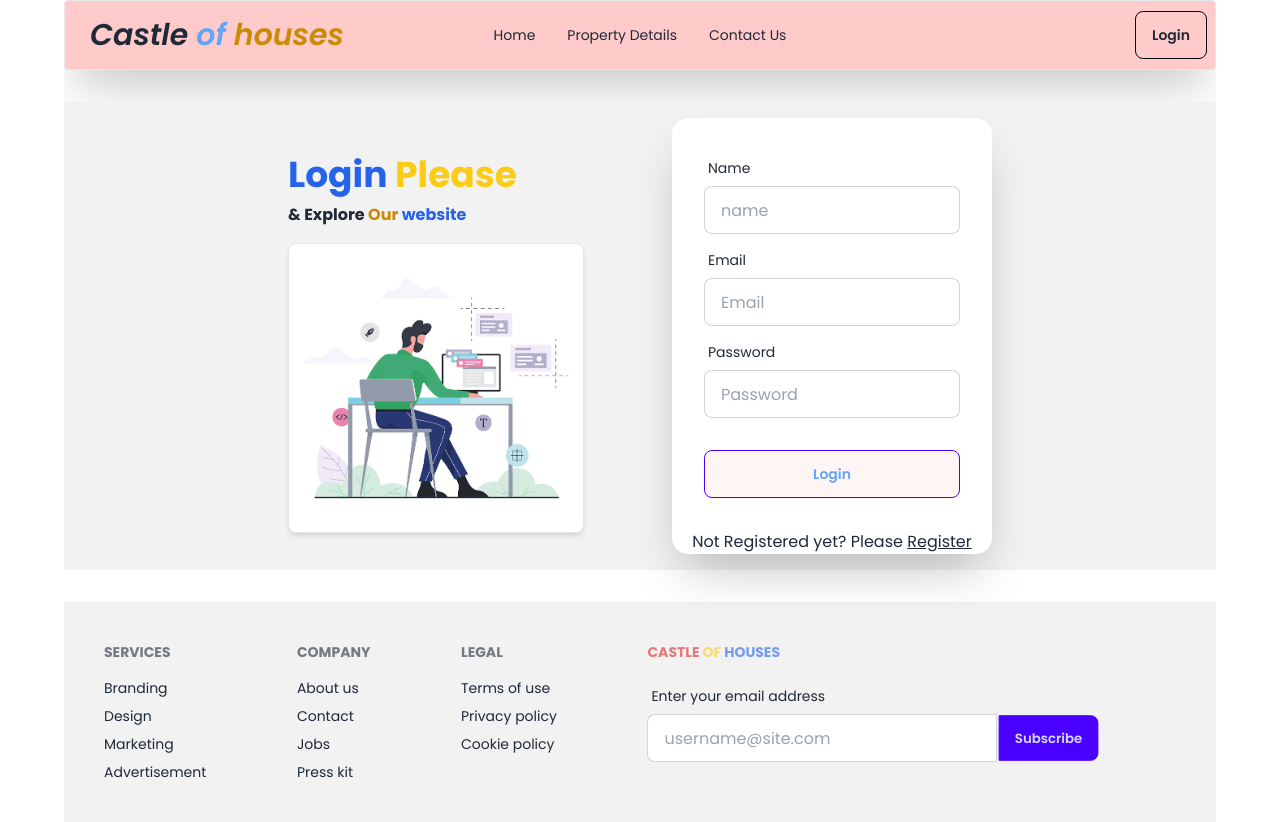
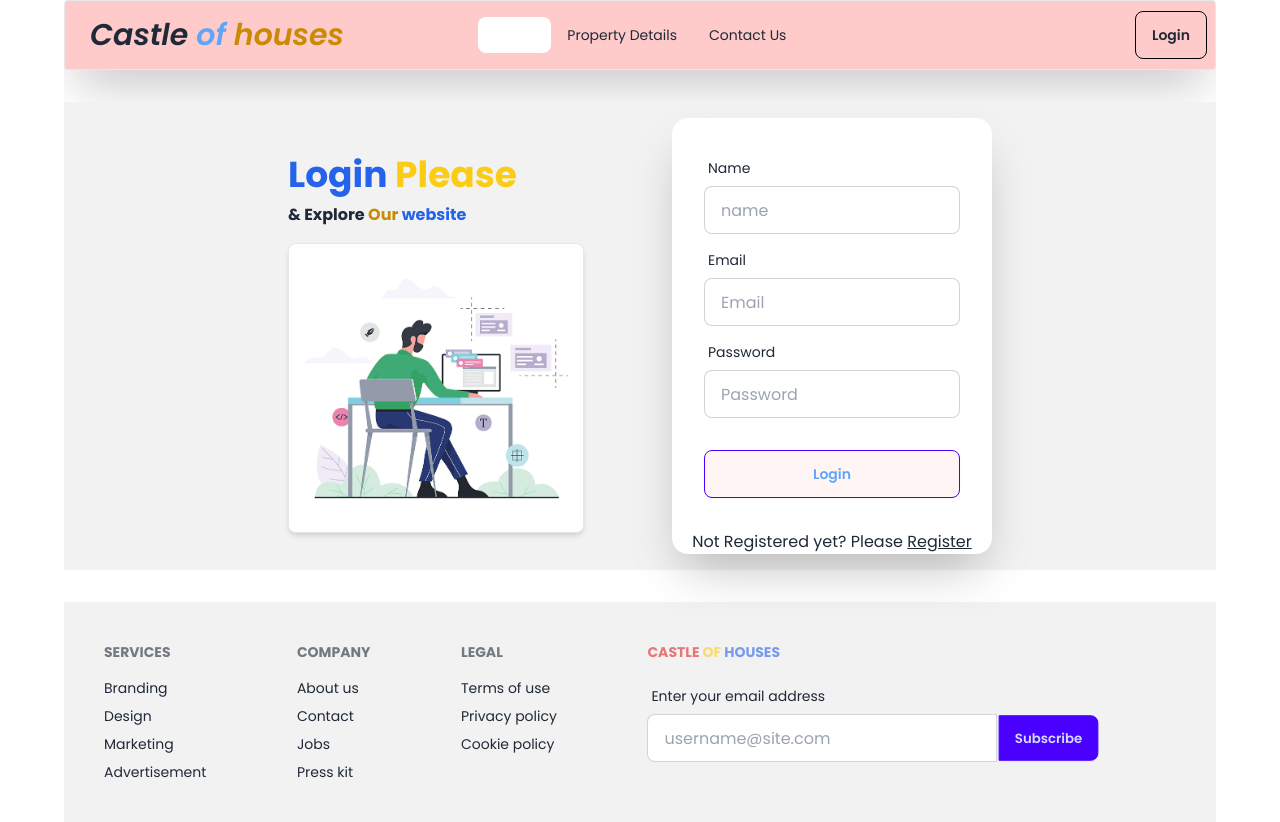
Before and after one commit to JAKUAN-AHMED/Castle-of-house, a React (Vite) app: page /login in a window 1280 px wide. Built offline with nearby package versions, Linux system fonts and the light colour scheme; no server answers.

Commit message:
finally completed a brainstorming project for me

```diff
--- a/src/Utility/Firebase/firebase.config.js
+++ b/src/Utility/Firebase/firebase.config.js
@@ -4,12 +4,12 @@ import { initializeApp} from "firebase/app";
 // https://firebase.google.com/docs/web/setup#available-libraries
 // Your web app's Firebase configuration
 const firebaseConfig = {
-  apiKey: "AIzaSyB0hRchYBFL7ik_lvDMei3FL5QMLoX3MlU",
-  authDomain: "castle-9db52.firebaseapp.com",
-  projectId: "castle-9db52",
-  storageBucket: "castle-9db52.appspot.com",
-  messagingSenderId: "628390359626",
-  appId: "1:628390359626:web:985abeb0dc6a7abe5c2cb3"
+  apiKey: import.meta.env.VITE_APIKEY,
+  authDomain: import.meta.env.VITE_AUTHDOMAIN,
+  projectId: import.meta.env.VITE_PROJECTID,
+  storageBucket: import.meta.env.VITE_STORAGEBUCKET,
+  messagingSenderId: import.meta.env.VITE_MESSAGINGSENDERID,
+  appId: import.meta.env.VITE_APPID
 };
 
 // Initialize Firebase
--- a/src/Utility/PrivateRoutes/PrivateRoutes.jsx
+++ b/src/Utility/PrivateRoutes/PrivateRoutes.jsx
@@ -1,9 +1,10 @@
 import { useContext } from "react";
 import { AuthContext } from "../Provider/ProviderContext";
-import { Navigate } from "react-router-dom";
+import { Navigate, useLocation } from "react-router-dom";
 
 const PrivateRoutes = ({ children }) => {
   const { Loader, User } = useContext(AuthContext);
+  const location=useLocation();
   if (Loader) {
     return (
       <div>
@@ -16,7 +17,7 @@ const PrivateRoutes = ({ children }) => {
   if (User) {
     return children;
   }
-  return <Navigate to={"/login"}></Navigate>;
+  return <Navigate state={location.pathname} to={"/login"}></Navigate>;
 };
 
 export default PrivateRoutes;
--- a/src/pages/Login/Login.jsx
+++ b/src/pages/Login/Login.jsx
@@ -3,12 +3,14 @@ import Navbar from "../Shared/Navbar/Navbar";
 import login_image from '../../assets/login_image.jpg'
 import { useContext, useState } from "react";
 import { AuthContext } from "../../Utility/Provider/ProviderContext";
-import { Link } from "react-router-dom";
+import { Link, useLocation, useNavigate } from "react-router-dom";
 import toast from "react-hot-toast";
 import { Helmet } from "react-helmet";
 const Login = () => {
    const {LogIn}=useContext(AuthContext);
    const [Error,setError]=useState(null);
+   const location=useLocation();
+   const navigate=useNavigate();
    const handleLogin = (e) => {
     e.preventDefault();
      const form=new FormData(e.currentTarget);
@@ -21,6 +23,7 @@ const Login = () => {
       toast.success('succesfully login')
       console.log(res.user)
       e.target.reset();
+      navigate(location?.state ? location.state : '/')
     })
      .catch(error=>setError(error.message))
 
--- a/src/pages/Shared/Navbar/Navbar.jsx
+++ b/src/pages/Shared/Navbar/Navbar.jsx
@@ -13,17 +13,61 @@ const Navbar = () => {
     const links = (
       <>
         <li>
-          <NavLink to={"/"}>Home</NavLink>
+          <NavLink
+            to={"/"}
+            style={({ isActive }) => {
+              return {
+                background: isActive ? "white" : "white",
+                color: isActive ? "black" : "white",
+                border: isActive ? "2px solid red" : "red",
+              };
+            }}
+          >
+            Home
+          </NavLink>
         </li>
         <li>
-          <NavLink to={"/details"}>Property Details</NavLink>
+          <NavLink
+            to={"/details"}
+            style={({ isActive }) => {
+              return {
+                background: isActive ? "yellow" : "",
+                color: isActive ? "white" : "",
+                border: isActive ? "2px solid red" : "",
+              };
+            }}
+          >
+            Property Details
+          </NavLink>
         </li>
         <li>
-          <NavLink to={"/contact"}>Contact Us</NavLink>
+          <NavLink
+            to={"/contact"}
+            style={({ isActive }) => {
+              return {
+                background: isActive ? "white" : "",
+                color: isActive ? "black" : "",
+                border: isActive ? "2px solid red" : "",
+              };
+            }}
+          >
+            Contact Us
+          </NavLink>
         </li>
         {User && (
           <li>
-            <NavLink to={"/update"}>Update Profile</NavLink>
+            <NavLink
+              to={"/update"}
+              style={({ isActive }) => {
+                return {
+                  background: isActive ? "white" : "",
+                  color: isActive ? "purple" : "",
+                  border: isActive ? "2px solid red" : "",
+                };
+              }}
+            >
+              Update Profile
+            </NavLink>
           </li>
         )}
       </>
```
